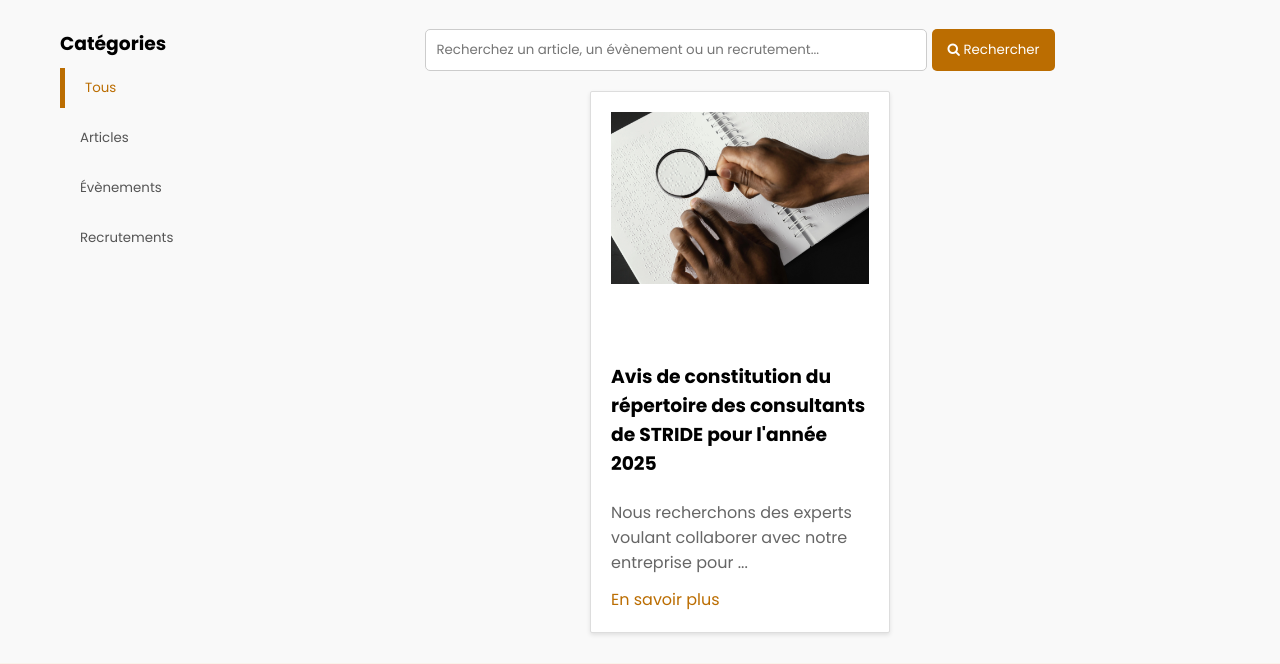
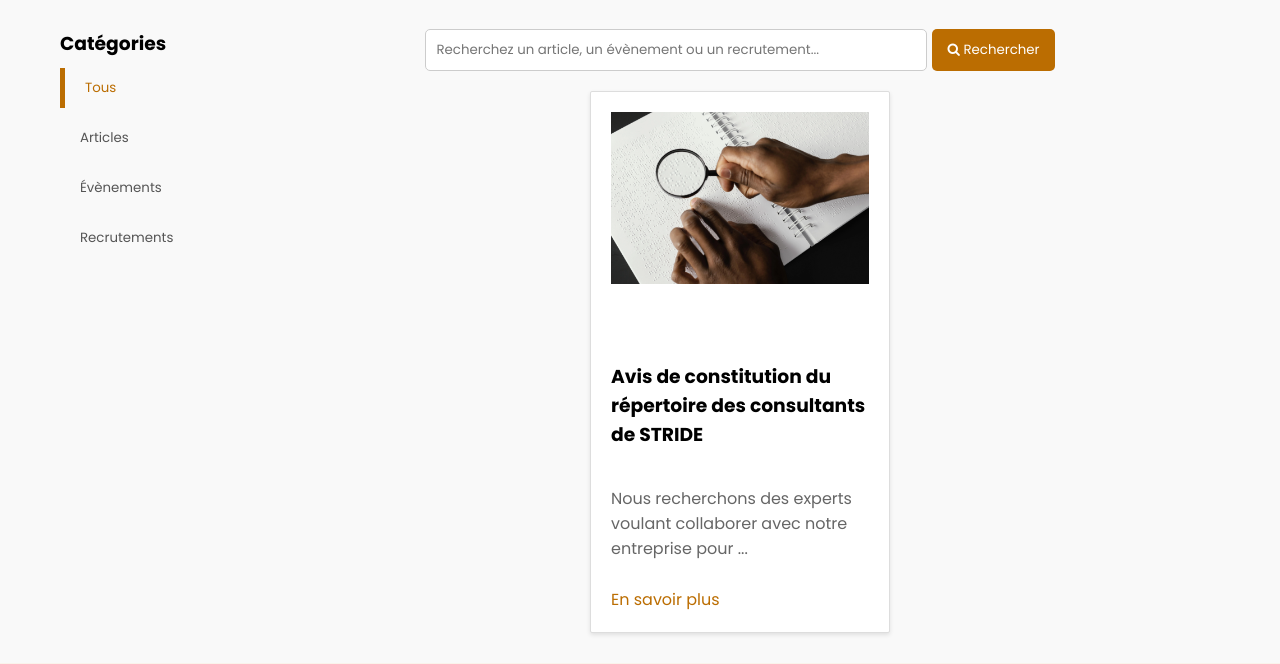
Before and after one commit to Topelus/Stridemaximpact, a PHP site: page /news.php in a window 1280 px wide. Shown: the part 401-1065 px from the top of the page. Run offline with PHP 8.4, Linux system fonts and the light colour scheme.

Commit message:
Last_Modif

```diff
--- a/Blog/recrutements/Avis de constitution du répertoire de l’année 2025 des consultants__Stride.com.php
+++ b/Blog/recrutements/Avis de constitution du répertoire de l’année 2025 des consultants__Stride.com.php
@@ -29,7 +29,7 @@
     <?php include('../../assets/blocs/header6.php'); ?>
     <div id="bloc_page">
         <section class="recrut_container">
-            <h1> Avis de constitution du répertoire des consultants<br>de STRIDE pour l'année 2025</h1>
+            <h1> Avis de constitution du répertoire des consultants<br>de STRIDE</h1>
             <h5>-Avis de recrutement-</h5>
             <div class="img-banner"></div>
             <p>Nous recherchons des experts qui souhaiteraient collaborer avec nous en 2025 dans les domaines ci-après:
--- a/news.php
+++ b/news.php
@@ -217,7 +217,7 @@
                                 alt=""></div>
                         <div class="descript">
                             <h3>Avis de constitution du répertoire des consultants
-                                de STRIDE pour l'année 2025</h3>
+                                de STRIDE</h3>
                             <p>Nous recherchons des experts voulant collaborer avec notre entreprise pour ...</p>
                             <a
                                 href="Blog/recrutements/Avis de constitution du répertoire de l’année 2025 des consultants__Stride.com.php">En
```
Also changed, not shown: 1 other file.
